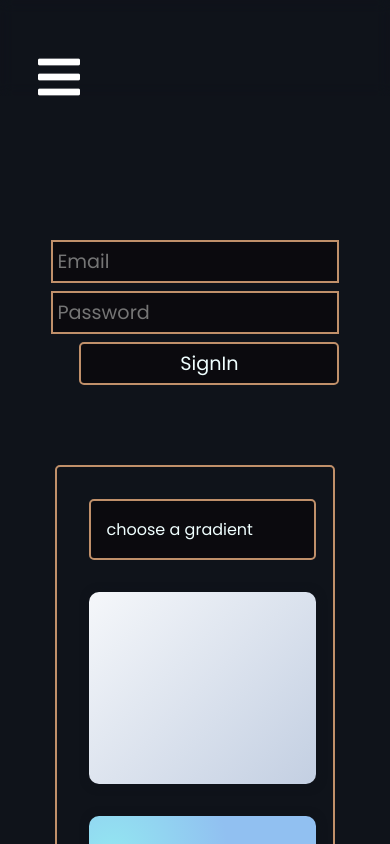
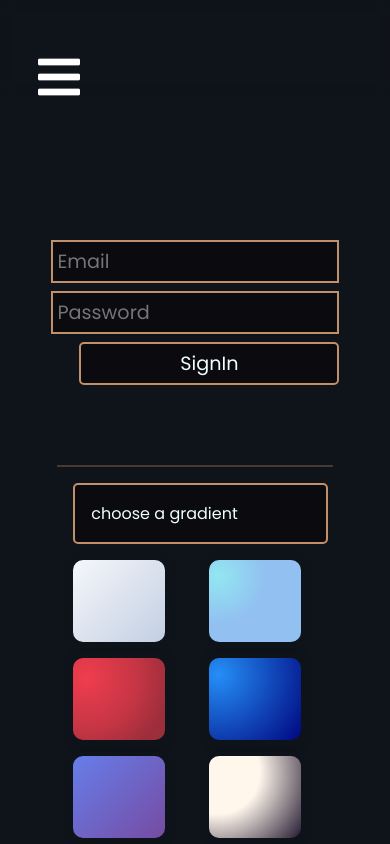
Before and after one commit to ujjwal6792/AcrossMe, a React (Create React App) app: page /admin in a window 390 px wide. Shown: the top 844 px of the page. Built offline with nearby package versions, Linux system fonts and the light colour scheme; no server answers; the database is empty.

Commit message:
added delete method in admin

```diff
--- a/src/components/Admin.js
+++ b/src/components/Admin.js
@@ -3,8 +3,11 @@ import "../style/Admin.css";
 import { Link, useNavigate } from "react-router-dom";
 import { auth, storage, db } from "./firebase";
 import { ref, uploadBytesResumable, getDownloadURL } from "firebase/storage";
+import { doc, updateDoc, deleteField, deleteDoc } from "firebase/firestore";
 import { useStateValue } from "../context/StateProvider";
 import Colors from "./Colors";
+import firebase from "./firebase";
+
 
 function Admin() {
   //Login
@@ -31,8 +34,6 @@ function Admin() {
       auth.signOut();
     }
   };
-  // color
-  const [formColor, setFormColor] = useState("");
   // upload fields
   const [name, setName] = useState("");
   const [link, setLink] = useState("");
@@ -70,9 +71,7 @@ function Admin() {
     const uploadImage = uploadBytesResumable(storageRef, file, metadata);
     uploadImage.on(
       "state_changed",
-      (snapshot) => {
-        console.log("Uploaded a blob or file!");
-      },
+      (snapshot) => { console.log(snapshot) },
       (error) => setError(error.message),
       () => {
         getDownloadURL(uploadImage.snapshot.ref).then((img) => {
@@ -102,9 +101,56 @@ function Admin() {
       }
     );
   };
+    // edit and delete
+  const [deleteCategory, setDeleteCategory] = useState("");
+    const editDb = () => {
+
+    };
+    const deleteDb = (e,id, cat ) => {
+      e.preventDefault();
+      const deleteRef = doc(db,cat , id)
+    deleteDoc(deleteRef)
+    setSucess("Website Deleted")
+    setTimeout(() => {
+      setSucess("");
+    }, 5000);
+    }
+  // websitelist
+  const [shopping, setShopping] = useState([]);
+  const [grocery, setGrocery] = useState([]);
+  const [travel, setTravel] = useState([]);
+  const [pharma, setPharma] = useState([]);
+  const shoppingRef = firebase.firestore().collection("Shopping");
+  const groceryRef = firebase.firestore().collection("grocery");
+  const travelRef = firebase.firestore().collection("travel");
+  const pharmaRef = firebase.firestore().collection("pharma");
+
+  useEffect(() => {
+    shoppingRef.get().then((collections) => {
+      setShopping(
+        collections.docs.map((doc) => ({ ...doc.data(), id: doc.id }))
+      );
+    });
+    groceryRef.get().then((collections) => {
+      setGrocery(
+        collections.docs.map((doc) => ({ ...doc.data(), id: doc.id }))
+      );
+      travelRef.get().then((collections) => {
+        setTravel(
+          collections.docs.map((doc) => ({ ...doc.data(), id: doc.id }))
+        );
+      });
+      pharmaRef.get().then((collections) => {
+        setPharma(
+          collections.docs.map((doc) => ({ ...doc.data(), id: doc.id }))
+        );
+      });
+    });
+  }, [sucess]);
+  // gradient pull
   const pull_data = (data) => {
-    setFormColor(data)
-  }
+    setGradient(data);
+  };
 
   return (
     <div className="admin">
@@ -124,12 +170,9 @@ function Admin() {
               placeholder="Password"
             />
 
-              <button className="loginButton"
-                type="submit"
-                onClick={signIn}
-              >
-                SignIn
-              </button>
+            <button className="loginButton" type="submit" onClick={signIn}>
+              SignIn
+            </button>
           </form>
         </div>
       )}
@@ -175,9 +218,9 @@ function Admin() {
             placeholder="Gradient"
             required
             onChange={(e) => {
-              setGradient(formColor);
+              const a = e;
             }}
-            value={formColor}
+            value={gradient}
           />
           <input
             type="file"
@@ -201,7 +244,7 @@ function Admin() {
           </select>
 
           <button type="submit">Add website</button>
-          <button  onClick={handleAuthenticaton}  >Log Out</button>
+          <button onClick={handleAuthenticaton}>Log Out</button>
           {imageError && (
             <>
               <div className="errorText">{imageError}</div>
@@ -219,9 +262,98 @@ function Admin() {
         )}
       </div>
       <div className="colors">
-        <Colors color ={pull_data}/>
+        <Colors color={pull_data} />
       </div>
-
+      <div className="adminEdit">
+        {user && (
+          <div className="webDetails">
+            {shopping.map((item) => (
+              <form key={item.id} className="adminCard">
+                <p style={{ background: item.gradient }}>
+                  {" "}
+                  <img
+                    src={item.img}
+                    alt=""
+                    style={{ height: "50px", width: "50px" }}
+                  />
+                </p>
+                <p>{item.name}</p>
+                <p className="dsc">{item.description}</p>
+                <p className="crudLink">
+                  {item.link}
+                </p>
+                <div className="crudButton">
+                  <button onClick={editDb}>edit</button>
+                  <button onClick={(e) =>{ deleteDb(e, item.id, "Shopping")}}>del</button>
+                </div>
+              </form>
+            ))}
+            {travel.map((item) => (
+              <form key={item.id} className="adminCard">
+                <p style={{ background: item.gradient }}>
+                  {" "}
+                  <img
+                    src={item.img}
+                    alt=""
+                    style={{ height: "50px", width: "50px" }}
+                  />
+                </p>
+                <p>{item.name}</p>
+                <p className="dsc">{item.description}</p>
+                <p className="crudLink">
+                  {item.link}
+                </p>
+                <div className="crudButton">
+                  <button onClick={editDb}>edit</button>
+                  <button onClick={(e) =>{ deleteDb(e, item.id, "travel")}}>del</button>
+                </div>
+              </form>
+            ))}
+            {grocery.map((item) => (
+              <form key={item.id} className="adminCard">
+                <p style={{ background: item.gradient }}>
+                  {" "}
+                  <img
+                    src={item.img}
+                    alt=""
+                    style={{ height: "50px", width: "50px" }}
+                  />
+                </p>
+                <p>{item.name}</p>
+                <p className="dsc">{item.description}</p>
+                <p className="crudLink">
+                  {item.link}
+                </p>
+                <div className="crudButton">
+                  <button onClick={editDb}>edit</button>
+                  <button onClick={(e) =>{ deleteDb(e, item.id, "grocery")}}>del</button>
+                </div>
+              </form>
+            ))}
+            {pharma.map((item) => (
+              <form key={item.id} className="adminCard">
+                <p style={{ background: item.gradient }}>
+                  {" "}
+                  <img
+                    src={item.img}
+                    alt=""
+                    style={{ height: "50px", width: "50px" }}
+                  />
+                </p>
+                <p>{item.name}</p>
+                <p className="dsc">{item.description}</p>
+                <p className="crudLink">
+                  {item.link}
+                </p>
+                <div className="crudButton">
+                  <button onClick={editDb}>edit</button>
+                  <button onClick={(e) =>{ deleteDb(e, item.id,"pharma")}}>del</button>
+                </div>
+              </form>
+            ))}
+          </div>
+        )}
+      </div>
     </div>
   );
 }
--- a/src/components/Card.js
+++ b/src/components/Card.js
@@ -2,10 +2,10 @@ import React from "react";
 import "../style/Card.css";
 
 
-function Card({img, name, description, link,gradient}) {
+function Card({img, name, description, link,gradient, style}) {
   return(
   <div>
-    <div className="productCard">
+    <div className="productCard" style={style}>
       <div className="productCard-img" style={{ "background": `${gradient}` }}><img src={img} alt=""  /></div>
       <div className="productCard-info">
         <div className="productCard-text">
--- a/src/components/Colors.js
+++ b/src/components/Colors.js
@@ -14,21 +14,18 @@ export default function Colors(props) {
         <div className="color" onClick={(e)=>{setCopyColor(e.target.textContent)}}>
           <span id="c1" >
             <p>linear-gradient(135deg, #f5f7fa 0%, #c3cfe2 100%)</p>
-            {/* <button id="button1" onclick={copyToClipboard('c1')}>Click to copy</button> */}
           </span>
           <span id="c2" >
             <p>
               radial-gradient( circle farthest-corner at 10% 20%,
               rgba(147,230,241,1) 0%, rgba(145,192,241,1) 45.5% )
             </p>
-            {/* <button id="button1" onclick={copyToClipboard('c2')}>Click to copy</button> */}
           </span>
           <span id="c3" >
             <p>
               radial-gradient( circle farthest-corner at 14.2% 24%,
               rgba(239,61,78,1) 0%, rgba(239,61,78,0.81) 51.8%,
               rgba(239,61,78,0.63) 84.6% )
-              {/* <button id="button1" onclick={copyToClipboard('c3')}>Click to copy</button> */}
             </p>
           </span>
           <span id="c4" >
@@ -36,12 +33,13 @@ export default function Colors(props) {
               radial-gradient( circle farthest-corner at 10% 20%,
               rgba(37,145,251,0.98) 0.1%, rgba(0,7,128,1) 99.8% )
             </p>
-            {/* <button id="button1" onclick={copyToClipboard('c4')}>Click to copy</button> */}
           </span>
           <span id="c5" >
             <p>linear-gradient(135deg, #667eea 0%, #764ba2 100%)</p>
           </span>
-          {/* <button id="button1" onclick={copyToClipboard('c5')}>Click to copy</button> */}
+          <span id="c6" >
+            <p>radial-gradient( circle farthest-corner at 10% 20%,  rgba(255,246,236,1) 39.5%, rgba(100,46,122,0.23) 100.2% )</p>
+          </span>
         </div>
 
     </div>
--- a/src/components/Home.js
+++ b/src/components/Home.js
@@ -5,11 +5,7 @@ import Card from "./Card";
 import { Link } from "react-router-dom";
 import { useState, useEffect } from "react";
 import firebase from "./firebase";
-import Header from "./Header";
 
-// import amazon from "../images/icons/amazon2d.avif"
-// import flipkart from "../images/icons/flipkart2d.avif"
-// import swiggy from "../images/icons/swiggy.avif"
 
 function Home() {
   const [shopping, setShopping] = useState([]);
--- a/src/components/firebase.js
+++ b/src/components/firebase.js
@@ -2,8 +2,8 @@
 import firebase from 'firebase/compat/app';
 import 'firebase/compat/auth';
 import 'firebase/compat/firestore';
-import { initializeApp } from "firebase/app";
-import { getAnalytics } from "firebase/analytics";
+// import { initializeApp } from "firebase/app";
+// import { getAnalytics } from "firebase/analytics";
 import { getStorage } from "firebase/storage";
 
 // TODO: Add SDKs for Firebase products that you want to use
--- a/src/style/Color.css
+++ b/src/style/Color.css
@@ -1,61 +1,83 @@
-.colorSection{
+.colorSection {
   width: 80%;
   display: flex;
   justify-content: center;
   flex-wrap: wrap;
-    margin:0 auto 10rem auto;
-    padding: 2rem;
-    border-radius: 5px;
-    border: 2px solid #c0906a;
+  margin: 0 auto 1rem auto;
+  padding: 1rem;
+  border-top: 2px solid #c0906a50;
 }
 
-.colorText{
+.colorText {
   width: 90%;
   border: 2px solid #c0906a;
   font-size: 1rem;
   border-radius: 5px;
   padding: 0 1rem;
   color: azure;
-    background-color: #0b0a0e ;
+  background-color: #0b0a0e;
 }
 
-.color{
-    margin-top: 2rem;
+.color {
+  margin-top: 1rem;
   color: antiquewhite;
   display: flex;
   flex-wrap: wrap;
-    gap: 2rem;
+  gap: 1rem;
   justify-content: space-between;
   align-items: center;
 }
 
-.color span{
+.color span {
   border-radius: 10px;
-    height: 10rem;
-    max-width: 15% ;
+  height: 5rem;
+  max-width: 10%;
   padding: 1rem;
   box-shadow: 1px 1px 10px #0f131a;
 }
 
-.color span p{
+.color span p {
   visibility: hidden;
 }
 
-#c1{
-    background:   linear-gradient(135deg, #f5f7fa 0%, #c3cfe2 100%) ;
+#c1 {
+  background: linear-gradient(135deg, #f5f7fa 0%, #c3cfe2 100%);
 }
-#c2{
-    background:  radial-gradient( circle farthest-corner at 10% 20%,  rgba(147,230,241,1) 0%, rgba(145,192,241,1) 45.5% )  ;
-}#c3{
-    background:  radial-gradient( circle farthest-corner at 14.2% 24%,  rgba(239,61,78,1) 0%, rgba(239,61,78,0.81) 51.8%, rgba(239,61,78,0.63) 84.6% )  ;
-}#c4{
-    background:  radial-gradient( circle farthest-corner at 10% 20%,  rgba(37,145,251,0.98) 0.1%, rgba(0,7,128,1) 99.8% )  ;
-}#c5{
-    background: linear-gradient(135deg, #667eea 0%, #764ba2 100%)   ;
+#c2 {
+  background: radial-gradient(
+    circle farthest-corner at 10% 20%,
+    rgba(147, 230, 241, 1) 0%,
+    rgba(145, 192, 241, 1) 45.5%
+  );
+}
+#c3 {
+  background: radial-gradient(
+    circle farthest-corner at 14.2% 24%,
+    rgba(239, 61, 78, 1) 0%,
+    rgba(239, 61, 78, 0.81) 51.8%,
+    rgba(239, 61, 78, 0.63) 84.6%
+  );
+}
+#c4 {
+  background: radial-gradient(
+    circle farthest-corner at 10% 20%,
+    rgba(37, 145, 251, 0.98) 0.1%,
+    rgba(0, 7, 128, 1) 99.8%
+  );
+}
+#c5 {
+  background: linear-gradient(135deg, #667eea 0%, #764ba2 100%);
+}
+#c6 {
+  background: radial-gradient(
+    circle farthest-corner at 10% 20%,
+    rgba(255, 246, 236, 1) 39.5%,
+    rgba(100, 46, 122, 0.23) 100.2%
+  );
 }
 
 @media screen and (max-width: 720px) {
-    .colorSection{
+  .colorSection {
     max-width: 80%;
     display: flex;
     flex-direction: column;
@@ -64,21 +86,20 @@
   .color {
     display: grid;
     justify-content: center;
-        grid-template-columns: repeat(auto-fit, minmax(80%, 1fr));
+    grid-template-columns: repeat(auto-fit, minmax(40%, 1fr));
   }
-    .color span{
+  .color span {
     max-width: 90%;
     max-height: 200px;
   }
 }
 
-@media screen and (max-width: 550px){
-
-.colorSection{
-    max-width: 70%;
+@media screen and (max-width: 550px) {
+  .colorSection {
+    width: 300px;
   }
-.color span{
-    max-width: 90%;
-    max-height: 200px;
+  .color span {
+    max-width: 50%;
+    max-height: 50px;
   }
 }
```
Also changed, not shown: src/style/Admin.css (+45 -4 lines). Lines whose indentation alone changed are shown as unchanged.
